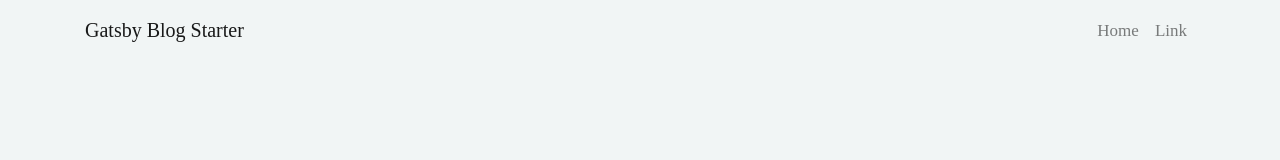
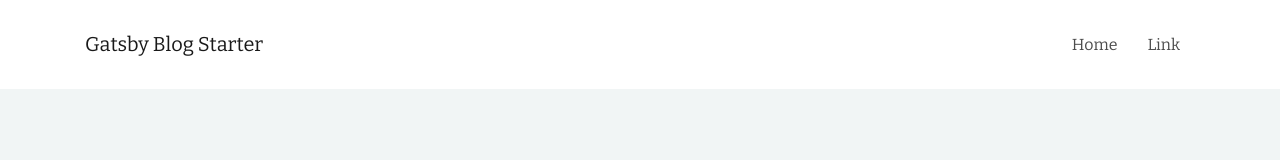
Before and after one commit to Mushfiqur06/gatsby-starter-blog, a Gatsby site: page / in a window 1280 px wide. Built offline with nearby package versions, Linux system fonts and the light colour scheme; Gatsby itself is replaced by a stand-in of ours.

Commit message:
Added google fonts

```diff
--- a/src/sass/main.scss
+++ b/src/sass/main.scss
@@ -1,2 +1,4 @@
+@import url('https://fonts.googleapis.com/css?family=Bitter:400,700|Raleway:300,400,600,700,800,900&display=swap');
 @import './commom.scss';
+@import './header.scss';
 @import './../../node_modules/bootstrap/dist/css/bootstrap.css';
```
